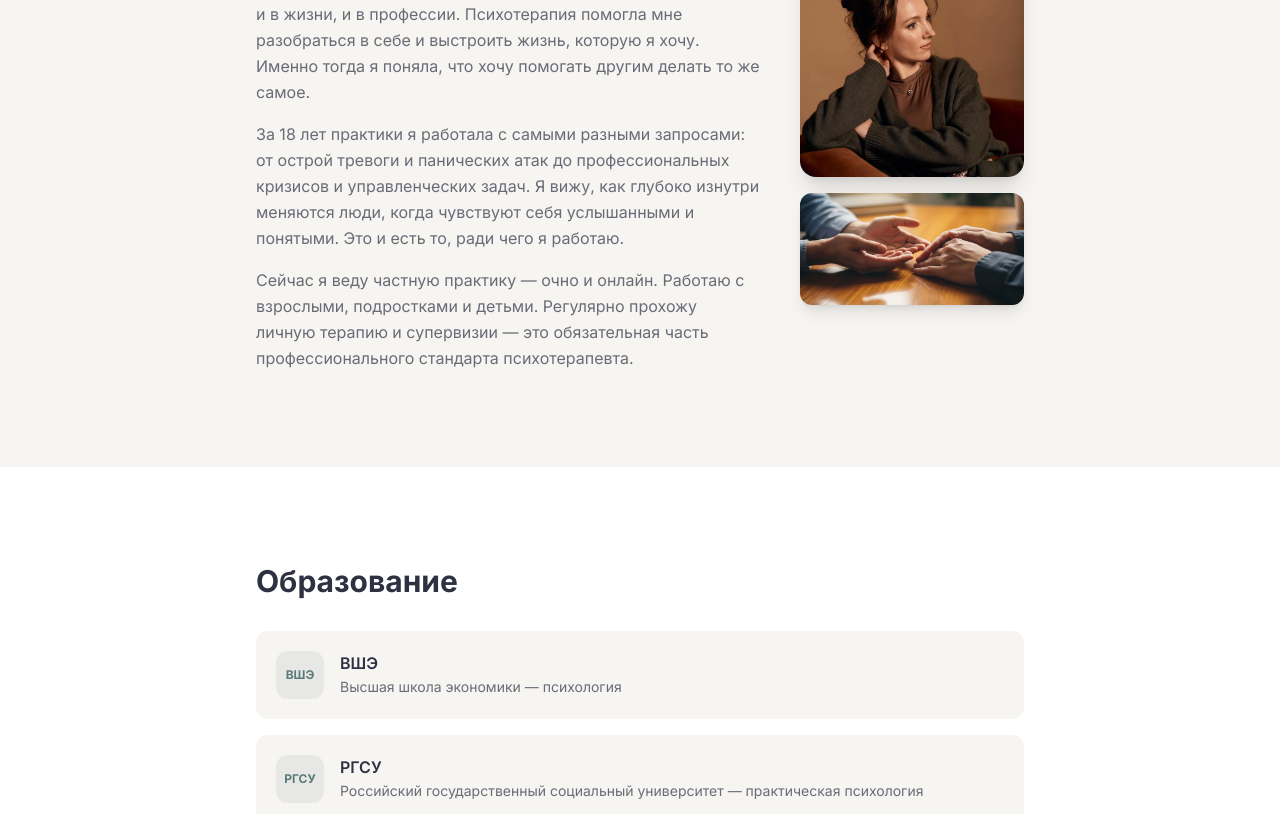
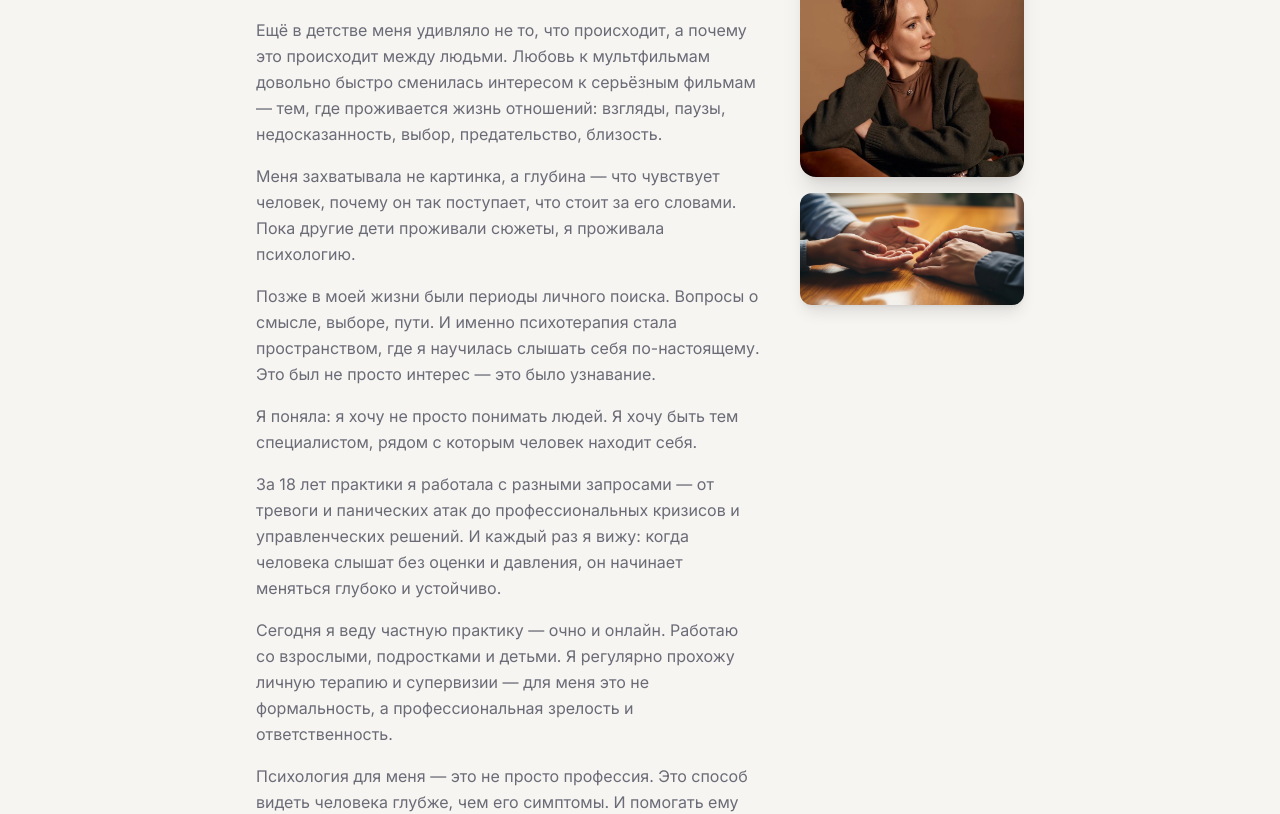
Before and after one commit to pavelypopov-droid/svetlana-popova-site, a Next.js app: page /ob-mne in a window 1280 px wide. Shown: the part 800-1614 px from the top of the page. Built offline with nearby package versions, Linux system fonts and the light colour scheme.

Commit message:
content: update "Моя история" section text on About page
Co-Authored-By: Claude Opus 4.6 <noreply@anthropic.com>

```diff
--- a/app/(site)/ob-mne/page.tsx
+++ b/app/(site)/ob-mne/page.tsx
@@ -71,13 +71,28 @@ export default function ObMnePage() {
             <div className="flex-1">
               <h2 className="text-2xl md:text-3xl font-bold text-brand-dark mb-6">Моя история</h2>
               <p className="text-brand-dark/70 leading-relaxed mb-4">
-                Я пришла в психологию не случайно. В молодости я сама переживала периоды, когда непонятно было, куда двигаться — и в жизни, и в профессии. Психотерапия помогла мне разобраться в себе и выстроить жизнь, которую я хочу. Именно тогда я поняла, что хочу помогать другим делать то же самое.
+                Я пришла в психологию не случайно. Это началось гораздо раньше, чем я могла это осознать.
               </p>
               <p className="text-brand-dark/70 leading-relaxed mb-4">
-                За 18 лет практики я работала с самыми разными запросами: от острой тревоги и панических атак до профессиональных кризисов и управленческих задач. Я вижу, как глубоко изнутри меняются люди, когда чувствуют себя услышанными и понятыми. Это и есть то, ради чего я работаю.
+                Ещё в детстве меня удивляло не то, что происходит, а почему это происходит между людьми. Любовь к мультфильмам довольно быстро сменилась интересом к серьёзным фильмам — тем, где проживается жизнь отношений: взгляды, паузы, недосказанность, выбор, предательство, близость.
+              </p>
+              <p className="text-brand-dark/70 leading-relaxed mb-4">
+                Меня захватывала не картинка, а глубина — что чувствует человек, почему он так поступает, что стоит за его словами. Пока другие дети проживали сюжеты, я проживала психологию.
+              </p>
+              <p className="text-brand-dark/70 leading-relaxed mb-4">
+                Позже в моей жизни были периоды личного поиска. Вопросы о смысле, выборе, пути. И именно психотерапия стала пространством, где я научилась слышать себя по-настоящему. Это был не просто интерес — это было узнавание.
+              </p>
+              <p className="text-brand-dark/70 leading-relaxed mb-4">
+                Я поняла: я хочу не просто понимать людей. Я хочу быть тем специалистом, рядом с которым человек находит себя.
+              </p>
+              <p className="text-brand-dark/70 leading-relaxed mb-4">
+                За 18 лет практики я работала с разными запросами — от тревоги и панических атак до профессиональных кризисов и управленческих решений. И каждый раз я вижу: когда человека слышат без оценки и давления, он начинает меняться глубоко и устойчиво.
+              </p>
+              <p className="text-brand-dark/70 leading-relaxed mb-4">
+                Сегодня я веду частную практику — очно и онлайн. Работаю со взрослыми, подростками и детьми. Я регулярно прохожу личную терапию и супервизии — для меня это не формальность, а профессиональная зрелость и ответственность.
               </p>
               <p className="text-brand-dark/70 leading-relaxed">
-                Сейчас я веду частную практику — очно и онлайн. Работаю с взрослыми, подростками и детьми. Регулярно прохожу личную терапию и супервизии — это обязательная часть профессионального стандарта психотерапевта.
+                Психология для меня — это не просто профессия. Это способ видеть человека глубже, чем его симптомы. И помогать ему выстраивать жизнь, в которой есть опора, смысл и свобода.
               </p>
             </div>
             <div className="flex-shrink-0 flex flex-col gap-4">
```
